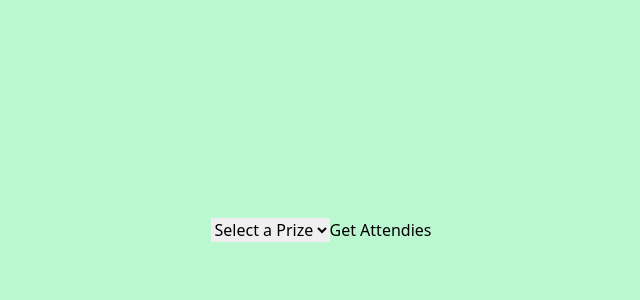
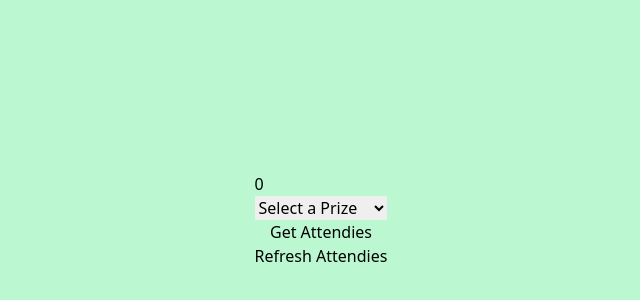
Before and after one commit to ha-rold1999/name_picker, a React (Vite) app: page / in a window 1280 px wide. Shown: the part 170-470 px from the top of the page, without its empty margins (319-959 px from the left). Built offline with nearby package versions, Linux system fonts and the light colour scheme.

Commit message:
Added remove winner from active list

```diff
--- a/package.json
+++ b/package.json
@@ -13,6 +13,7 @@
     "react": "^18.2.0",
     "react-confetti": "^6.1.0",
     "react-dom": "^18.2.0",
+    "react-router-dom": "^6.19.0",
     "use-sound": "^4.0.1"
   },
   "devDependencies": {
--- a/src/App.jsx
+++ b/src/App.jsx
@@ -9,17 +9,16 @@ function App() {
   const names = data ? [...data] : [];
   const prizes = ["iPhone", "TV", "House & Lot"];
 
-  const [winner, setWinner] = useState({
-    FirstName: Payload.Event.Name,
-  });
+  const [winner, setWinner] = useState(undefined);
   const [isStart, setIsStart] = useState(false);
   const [won, setWon] = useState(false);
   const [showWinner, setShowWinner] = useState(false);
   const [prize, setPrize] = useState("");
+  const [refresh, setRefresh] = useState(false);
 
   const sleep = (ms) => {
-    return new Promise(resolve => setTimeout(resolve, ms));
-  }
+    return new Promise((resolve) => setTimeout(resolve, ms));
+  };
 
   const startRaffle = async () => {
     // 50 - ~6.2 seconds
@@ -27,11 +26,11 @@ function App() {
     // 80 - ~14.3 seconds
     let limit = 60;
 
-    for(let time = 10; time < 10000; time += 4){
-      if(limit-- == 0) break;
+    for (let time = 10; time < 10000; time += 4) {
+      if (limit-- == 0) break;
       let _winner = names[Math.floor(Math.random() * names.length)];
       // check if the previous winner is currently selected in random
-      if(winner === _winner) continue;
+      if (winner === _winner) continue;
       setWinner(_winner);
       // increment the delay overtime
       await sleep(time);
@@ -39,7 +38,7 @@ function App() {
     // expected that when the loop breaks or get's satisfied, we'll display the winner
     setIsStart(false);
     setWon(true);
-  }
+  };
 
   const start = async () => {
     setWon(false);
@@ -50,7 +49,7 @@ function App() {
     // }, 100);
 
     startRaffle();
-    SFX_WIN
+    SFX_WIN;
 
     // Stop the interval after 5 seconds
     // const duration = setTimeout(() => {
@@ -76,15 +75,36 @@ function App() {
   }, [won]);
 
   return (
-    <div className={"h-screen flex bg-green-200 justify-center items-center flex-col"}>
+    <div
+      className={
+        "h-screen flex bg-green-200 justify-center items-center flex-col"
+      }>
       {prize.length == 0 ? (
-        <Prizes setPrize={setPrize} prizes={prizes} />
+        <Prizes
+          setPrize={setPrize}
+          prizes={prizes}
+          attendies={names.length}
+          setRefresh={setRefresh}
+          refresh={refresh}
+        />
       ) : (
         <>
           {showWinner ? (
-            <Winner winner={winner} setWon={setShowWinner} prize={prize} />
+            <Winner
+              winner={winner}
+              setWinner={setWinner}
+              setShowWinner={setShowWinner}
+              prize={prize}
+              setWon={setWon}
+            />
           ) : (
             <>
+              <button
+                onClick={() => {
+                  setPrize("");
+                }}>
+                Set New Pize
+              </button>
               <div>{prize}</div>
               {names.length > 0 ? (
                 <Raffle
@@ -92,6 +112,7 @@ function App() {
                   isStart={isStart}
                   start={start}
                   setIsStart={setIsStart}
+                  won={won}
                 />
               ) : (
                 <div>No Participants</div>
--- a/src/Prizes.jsx
+++ b/src/Prizes.jsx
@@ -1,14 +1,32 @@
 import { Payload } from "./Data";
 
 /* eslint-disable react/prop-types */
-export default function Prizes({ setPrize, prizes }) {
+export default function Prizes({
+  setPrize,
+  prizes,
+  attendies,
+  setRefresh,
+  refresh,
+}) {
   const saveData = () => {
     localStorage.setItem("activeList", JSON.stringify(Payload.Attendees));
     localStorage.setItem("winnersList", JSON.stringify([]));
   };
+
+  const refreshList = () => {
+    const list = localStorage.getItem("activeList");
+    const winners = localStorage.getItem("winnersList");
+
+    const refreshList = [...JSON.parse(list), ...JSON.parse(winners)];
+
+    localStorage.setItem("activeList", JSON.stringify(refreshList));
+    localStorage.setItem("winnersList", JSON.stringify([]));
+    setRefresh(!refresh);
+  };
+
   return (
-    <div>
-      <div></div>
+    <div className="flex flex-col">
+      <div>{attendies}</div>
       <select
         onChange={(e) => {
           setPrize(e.target.value);
@@ -28,6 +46,13 @@ export default function Prizes({ setPrize, prizes }) {
         }}>
         Get Attendies
       </button>
+      <button
+        onClick={() => {
+          refreshList();
+        }}>
+        Refresh Attendies
+      </button>
+      <div className="text-sm text-green-200">test</div>
     </div>
   );
 }
--- a/src/Raffle.jsx
+++ b/src/Raffle.jsx
@@ -1,14 +1,20 @@
 /* eslint-disable react/prop-types */
 
-export default function Raffle({ winner, isStart, start, setIsStart }) {
+import { Payload } from "./Data";
+
+export default function Raffle({ winner, isStart, start, setIsStart, won }) {
   return (
     <div className="flex justify-center items-center flex-col space-y-2">
       <div>
         <div className="text-6xl font-extrabold mb-[30px]">
-          {winner.FirstName} {winner.LastName}
+          {winner
+            ? `${winner.FirstName} ${winner.LastName}`
+            : Payload.Event.Name}
         </div>
       </div>
       {!isStart ? (
+        <>
+          {!won && (
             <button
               className="bg-green-500 px-10 py-1 text-lg text-white rounded-lg font-bold"
               onClick={() => {
@@ -17,6 +23,8 @@ export default function Raffle({ winner, isStart, start, setIsStart }) {
               }}>
               Start
             </button>
+          )}
+        </>
       ) : (
         <div>Running</div>
       )}
--- a/src/Winner.jsx
+++ b/src/Winner.jsx
@@ -2,8 +2,15 @@
 
 import { useState } from "react";
 import Confetti from "react-confetti";
+import { Payload } from "./Data";
 
-export default function Winner({ winner, setWon, prize }) {
+export default function Winner({
+  winner,
+  setShowWinner,
+  prize,
+  setWon,
+  setWinner,
+}) {
   const data = JSON.parse(localStorage.getItem("activeList"));
   const [names, setName] = useState([...data]);
 
@@ -24,6 +31,8 @@ export default function Winner({ winner, setWon, prize }) {
     });
 
     setWon(false);
+    setShowWinner(false);
+    setWinner(undefined);
   };
   return (
     <>
@@ -31,7 +40,9 @@ export default function Winner({ winner, setWon, prize }) {
       <div className="flex flex-col justify-center items-center space-y-1">
         <div className="text-2xl font-bold">{prize} Winner</div>
         <div className="text-7xl font-bold pb-8">
-          {winner.FirstName} {winner.LastName}
+          {winner
+            ? `${winner.FirstName} ${winner.LastName}`
+            : Payload.Event.Name}
         </div>
         <button
           className="bg-green-500 px-10 py-2 mt-[20px] text-lg text-white rounded-lg font-bold"
```
Also changed, not shown: 1 other file (tests, documents, lock files or other folders). Lines whose indentation alone changed are shown as unchanged.
